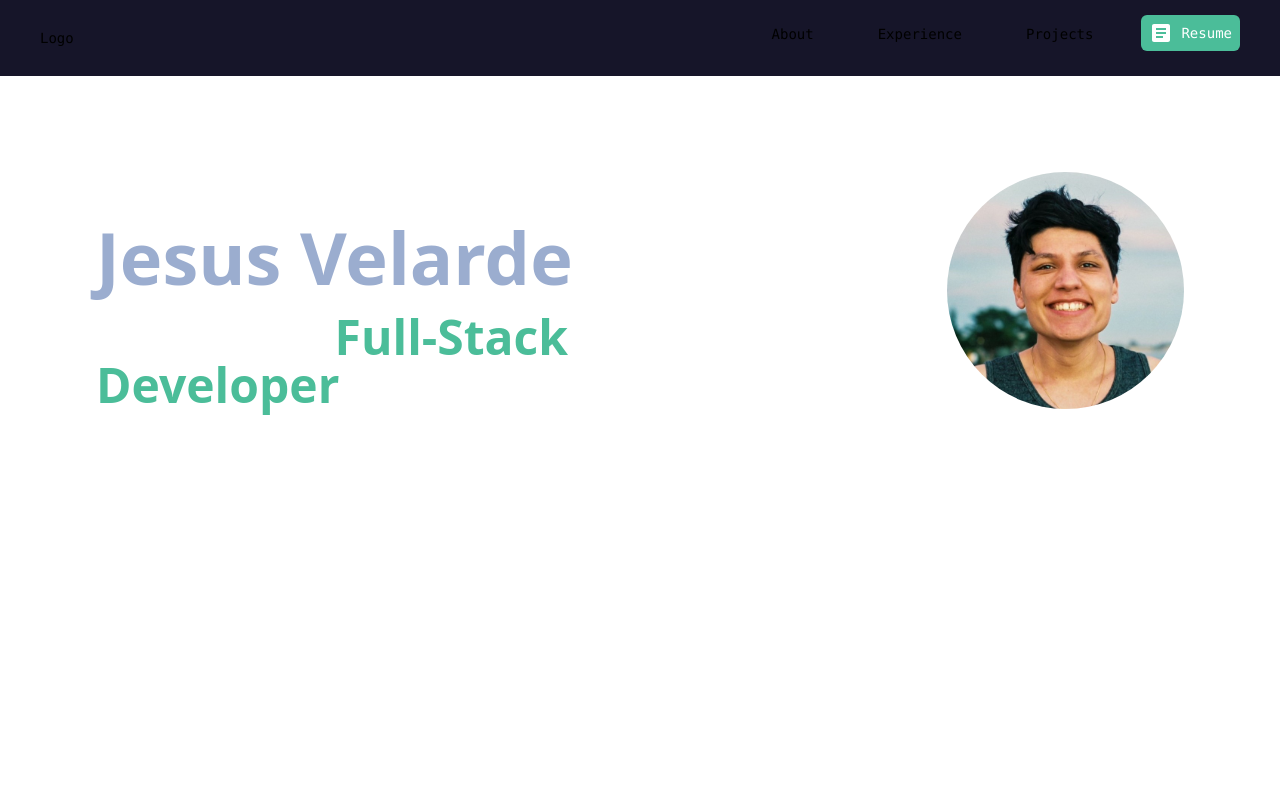
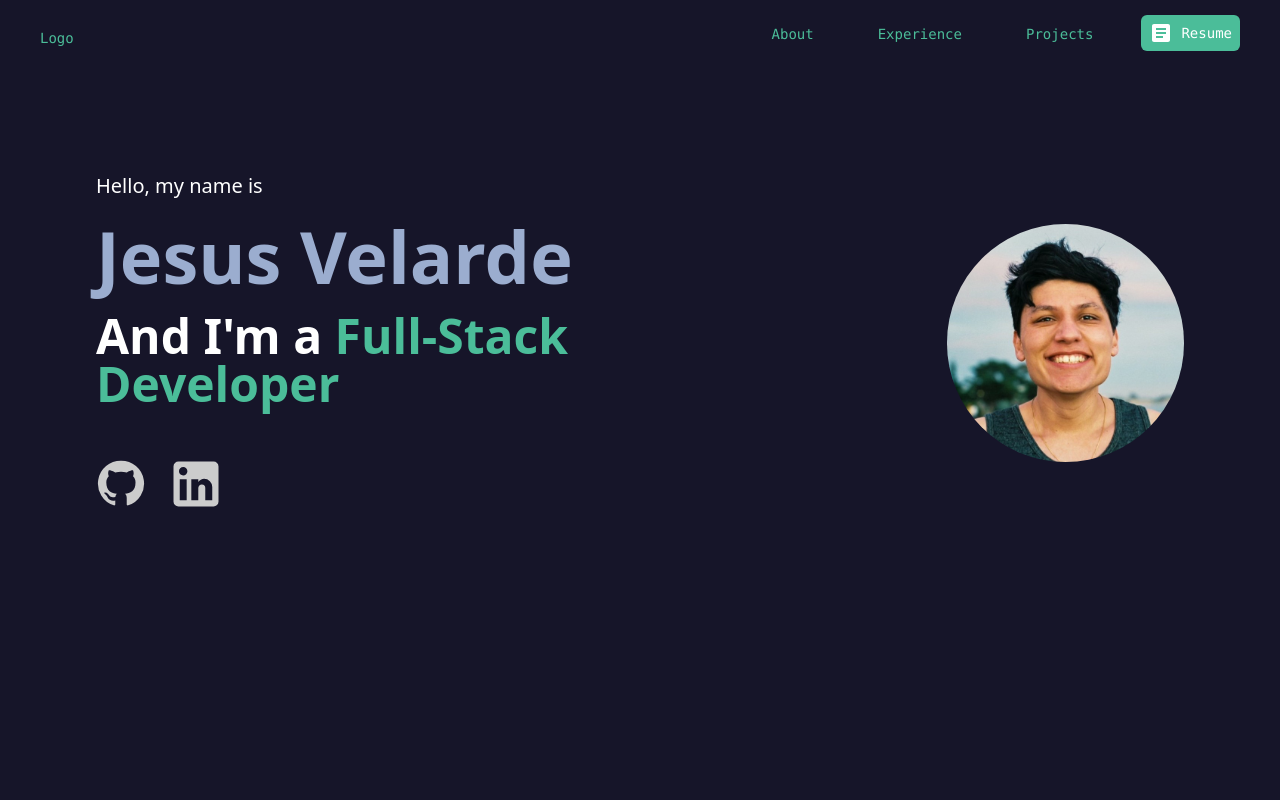
Before and after one commit to heyyysus/dev-portfolio, a Next.js app: page / in a window 1280 px wide. Shown: the top 800 px of the page. Built offline with nearby package versions, Linux system fonts and the light colour scheme.

Commit message:
add socials links

```diff
--- a/src/app/globals.css
+++ b/src/app/globals.css
@@ -2,17 +2,13 @@
 @tailwind components;
 @tailwind utilities;
 
+
+
 :root {
-  --foreground-color: 0, 0, 0;
-  --background-color: 214, 219, 220;
+  --foreground-color: #4bbd99;
+  --background-color: #161529;
 }
 
-@media (prefers-color-scheme: dark) {
-  :root {
-    --foreground-color: #4bbd99;
-    --background-color: #161529;
-  }
-}
 
 html {
   scroll-behavior: smooth;
--- a/src/app/page.tsx
+++ b/src/app/page.tsx
@@ -1,6 +1,8 @@
 import Image from 'next/image'
 import SlotText from './_components/SlotText'
 import { AboutSection } from './_components/aboutSection'
+import GitHubIcon from '@mui/icons-material/GitHub';
+import LinkedInIcon from '@mui/icons-material/LinkedIn';
 
 export default function Home() {
   return (
@@ -17,8 +19,22 @@ export default function Home() {
             <p className='animate-fadeInSlow'>
               And I&apos;m a <span className='text-green'>Full-Stack Developer</span>
             </p>
+
+          <div className='flex flex-row content-center items-center mt-10 animate-fadeInSlow text-grey'>
+            <a href='https://github.com/heyyysus' className='hover:text-white transition-color mr-5'>
+              <GitHubIcon sx={{
+                fontSize: 50,
+              }}  />
+            </a>
+            <a href='https://www.linkedin.com/in/jesus-velarde-arvayo-117958207/' className='hover:text-white transition-color pt-1.5'>
+              <LinkedInIcon sx={{
+                fontSize: 60,
+              }}  />
+            </a>
           </div>
-          <div className='flex flex-col justify-center content-center'>
+
+          </div>
+          <div className='flex flex-col justify-center content-center animate-fadeInSlow'>
             <div className='rounded-full overflow-hidden'>
               <Image
                 src={'/images/linkedin.jpeg'}
```
